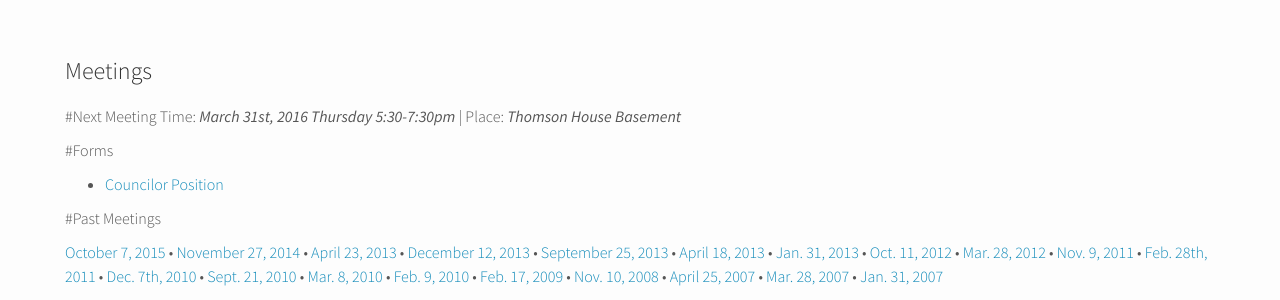
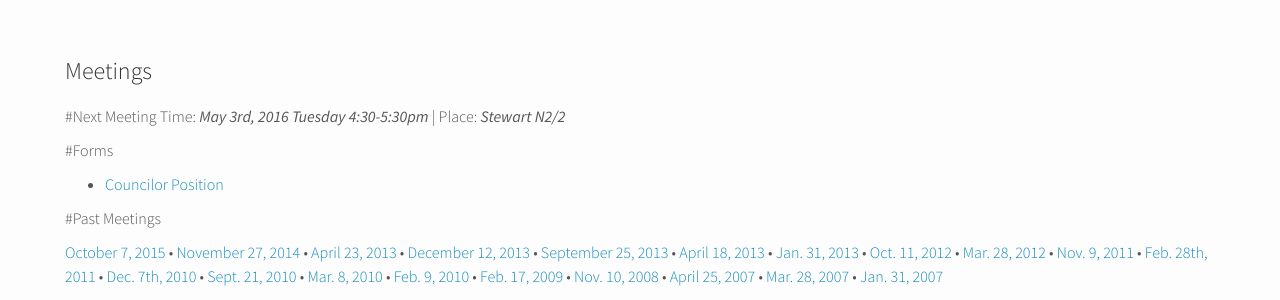
Before and after one commit to McGillBGSA/McGillBGSA.github.io, a Jekyll site: the page built from meetings.md, in a window 1280 px wide. Shown: the part 222-522 px from the top of the page. Built offline with Jekyll 4.4.1, drawn with Linux system fonts in a browser that asks for light colours; nearby versions of some CDN libraries.

Commit message:
Update meetings.md

```diff
--- a/meetings.md
+++ b/meetings.md
@@ -5,10 +5,10 @@ permalink: /meetings/
 ---
 
 #Next Meeting
-Time:  *March 31st, 2016 Thursday 5:30-7:30pm* | Place: *Thomson House Basement*
+Time:  *May 3rd, 2016 Tuesday 4:30-5:30pm* | Place: *Stewart N2/2*
 
 #Forms
-* [Councilor Position](http://mcgillbgsa.weebly.com/uploads/2/1/9/8/21989822/bgsa_councilor_positions_by-election.docx)
+* [Councilor Position](http://mcgillbgsa.com//assets/Documents/BGSA Representatives List 2016.docx)
 
 #Past Meetings
 
```
